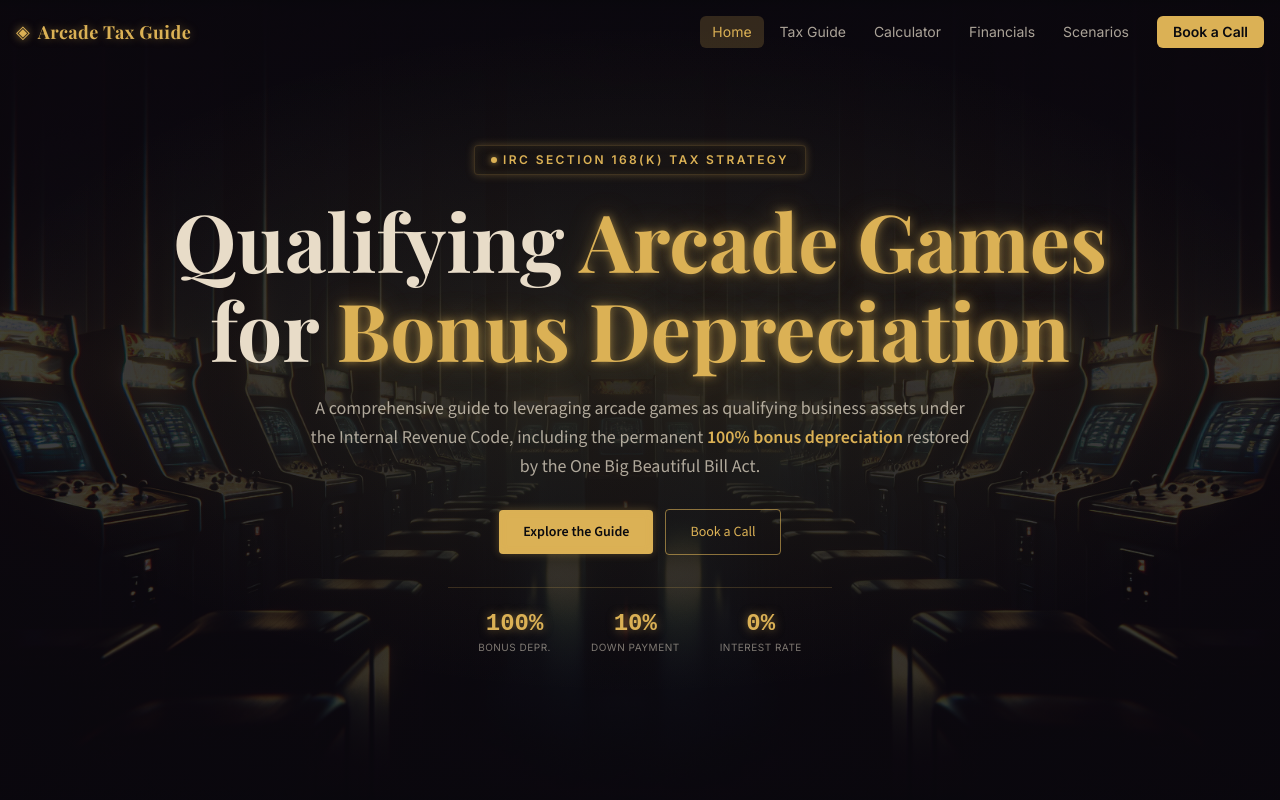
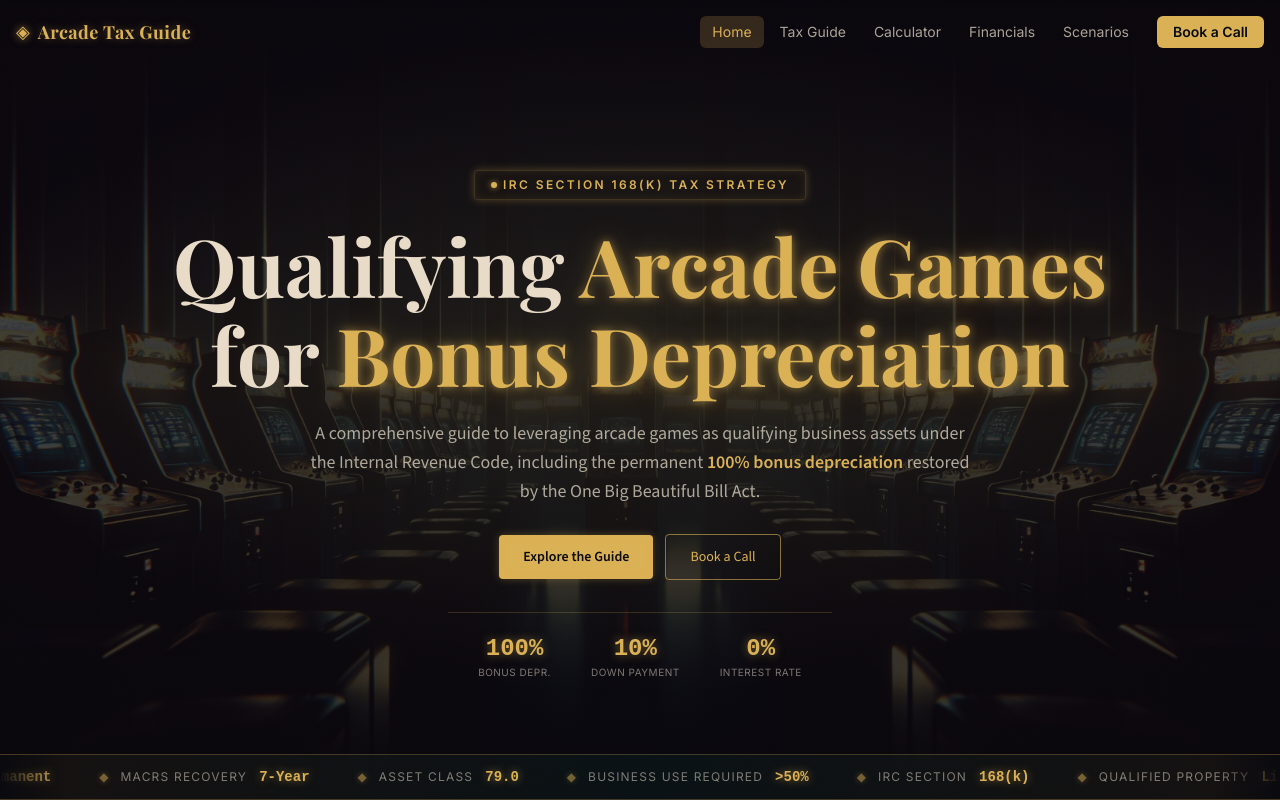
Before and after one commit to kennysabangan/arcade-tax-guide, a React (Vite) app: page / in a window 1280 px wide. Shown: the top 800 px of the page. Built offline with nearby package versions, Linux system fonts and the light colour scheme.

Commit message:
Move ticker inside hero, bottom-aligned above fold

```diff
--- a/src/pages/HomePage.jsx
+++ b/src/pages/HomePage.jsx
@@ -26,7 +26,7 @@ function Hero() {
         style={{ background: 'radial-gradient(ellipse 75% 60% at 50% 45%, rgba(219,177,85,0.1) 0%, transparent 70%)' }}
       />
       <div className="h-16 md:h-24 flex-shrink-0" />
-      <div className="relative z-20 flex-1 flex flex-col items-center justify-center text-center px-5 pb-16 md:pb-24">
+      <div className="relative z-20 flex-1 flex flex-col items-center justify-center text-center px-5">
         <div className="inline-flex items-center gap-1.5 px-3 py-1 sm:px-4 sm:py-1.5 rounded-sm border border-gold-20 bg-gold-20/10 mb-5 neon-border-gold">
           <span className="w-1.5 h-1.5 rounded-full bg-gold flex-shrink-0" style={{ boxShadow: '0 0 6px rgba(219,177,85,0.8)' }} />
           <span className="text-gold text-[10px] sm:text-xs font-semibold uppercase tracking-[0.1em] sm:tracking-[0.2em] font-nav whitespace-nowrap">
@@ -70,6 +70,9 @@ function Hero() {
             </div>
           ))}
         </div>
+      </div>
+      <div className="relative z-20 flex-shrink-0">
+        <Ticker />
       </div>
     </section>
   )
@@ -500,7 +503,6 @@ export default function HomePage() {
   return (
     <>
       <Hero />
-      <Ticker />
       <Overview />
       <Gallery />
       <FAQ />
```
